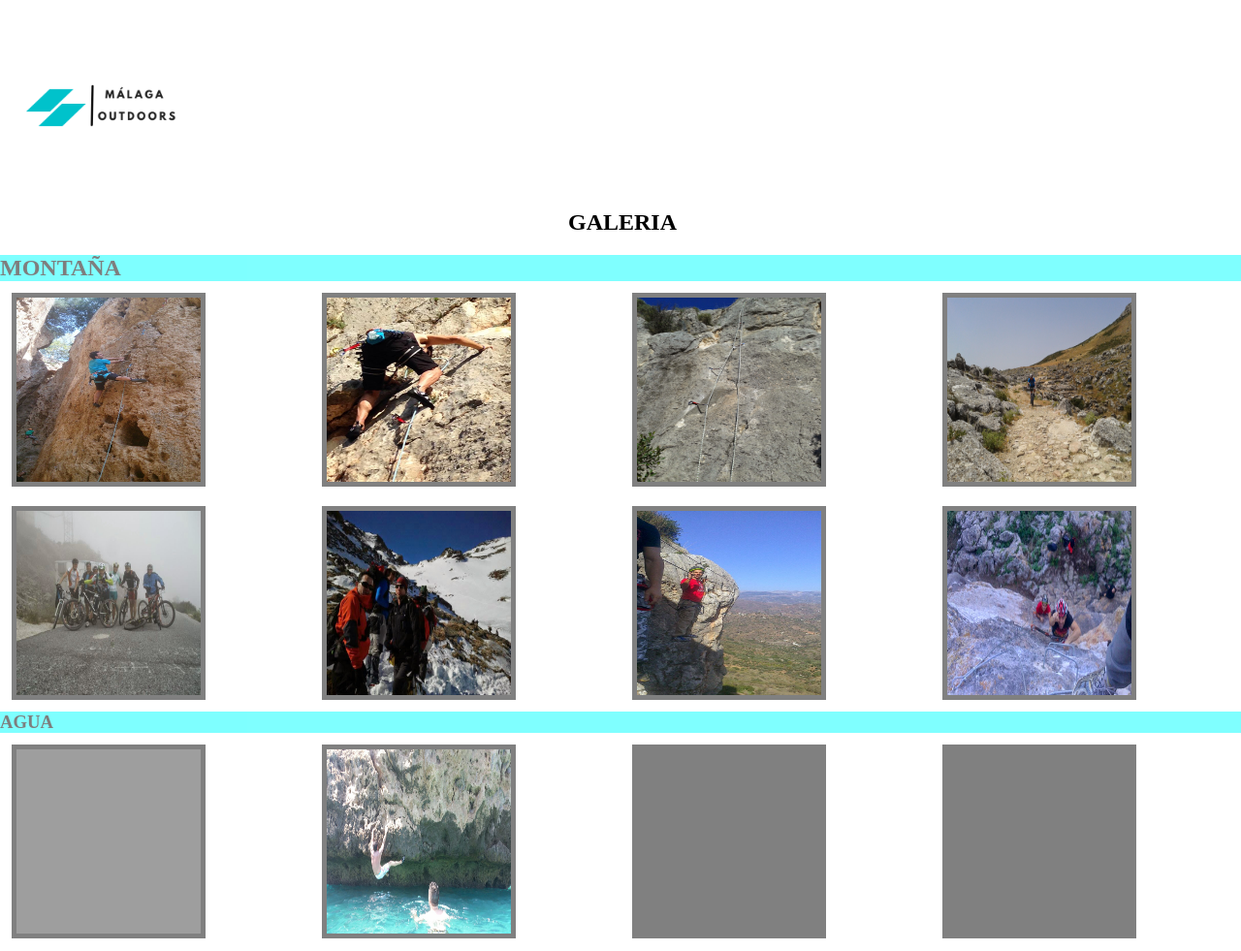
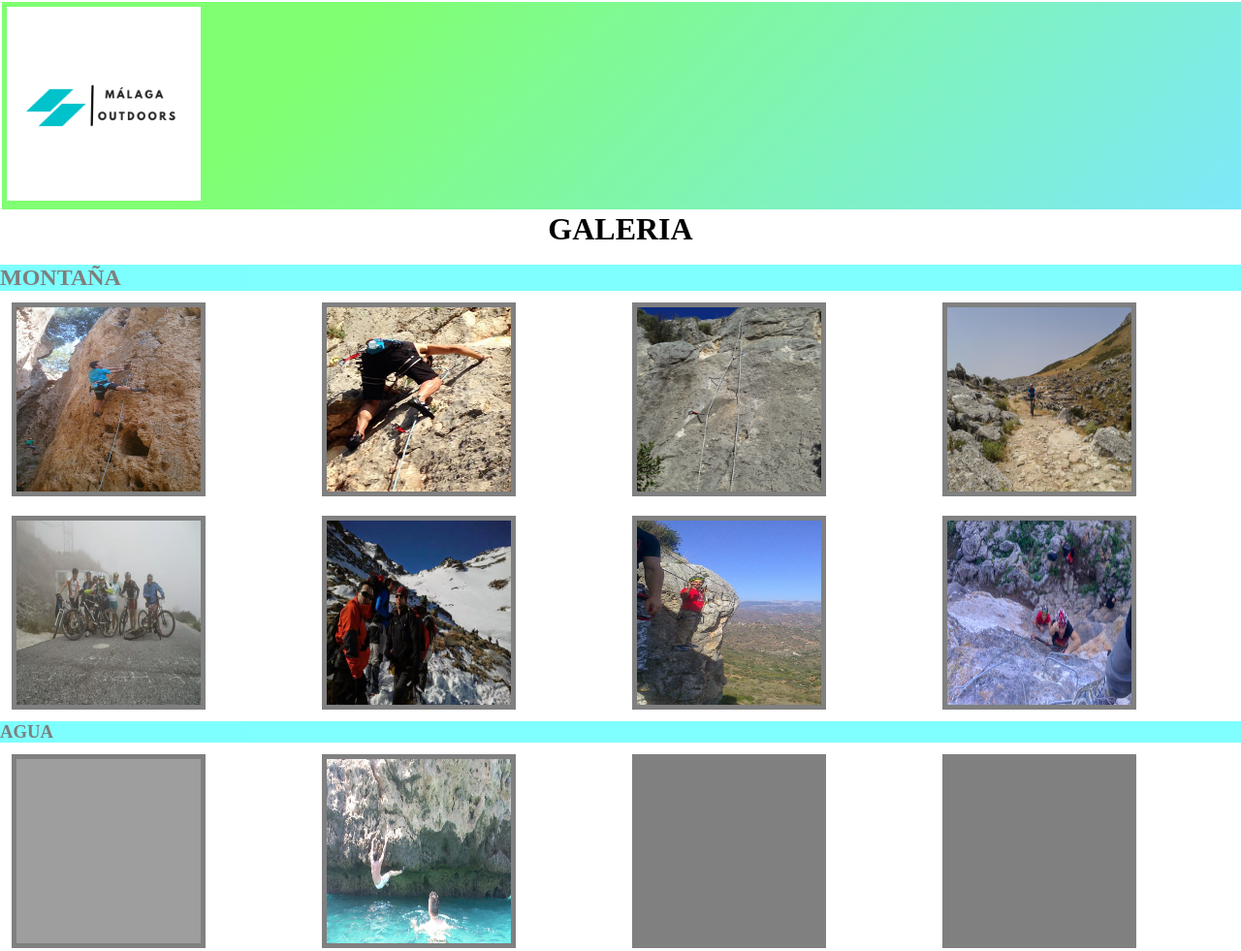
Before and after one commit to Cmpc10112016/Malaga-Outdoors, a plain HTML site: page Galeria.html in a window 1280 px wide. Shown: the top 981 px of the page at 97% size. Drawn offline with Linux system fonts and the light colour scheme; grey boxes are pictures that could not be loaded; a web font is replaced by a local one.

```diff
--- a/Galeria.html
+++ b/Galeria.html
@@ -16,10 +16,10 @@
 </head>
 
 <body>
-    <section class="gridSegundo">
+    <section class="gridSegundo" id="gradienteLineal">
         <a href="Index.html"><img src="Imagen/logo proyecto.png" alt="logo" width="200" height="200"></a>
-        <h1 class="centrar2"> GALERIA</h1>
     </section>
+    <h1 class="centrar2"> GALERIA</h1>
     <header class="lista" id="fondoGaleria">
         <h2 class="fondoOliva1">MONTAÑA</h2>
         <section class="grid">
--- a/estilos.css
+++ b/estilos.css
@@ -11,6 +11,24 @@
 
 
 /*Desktop*/
+
+
+/*Gradiente*/
+
+#gradienteLineal {
+    background-color: #7ee8fa;
+    background-image: linear-gradient(315deg, #7ee8fa 0%, #80ff72 74%);
+}
+
+
+/*.transition {
+    transition: width: 2s, height: 2s;
+}
+
+.transition:hover {
+    width: 300px;
+    height: 300px;
+}*/
 
 .fondoOliva {
     background-color: aqua;
@@ -111,7 +129,6 @@
     margin: 2px;
     padding: 2px;
     list-style-type: none;
-
 }
 
 #fondoGaleria {
@@ -156,8 +173,7 @@
 
 #gridAreas {
     display: grid;
-    grid-template-areas:
-        "logo menu"
+    grid-template-areas: "logo menu"
     /*fila 1*/
     "carrusel carrusel"
     /*fila2*/
@@ -228,54 +244,43 @@
         color: black;
         padding: 20px;
     }
-
     .fondoOliva1 {
         background-color: aqua;
         opacity: 0.5;
         color: black;
     }
-
     #imagenFondo {
         background-image: url(./Imagen/caminito\ del\ rey.jpg);
         opacity: 0.5;
         background-position: center;
     }
-
     .centrar {
         text-align: center;
         font-size: 150%;
     }
-
     .centrar2 {
         text-align: center;
     }
-
     .derecha {
         text-align: right;
     }
-
     .letra {
         font-family: 'open sans';
         font-style: normal;
         font-weight: normal;
     }
-
     .letra2 {
         font-family: 'luxurious roman';
     }
-
     .negrita {
         font-weight: bold;
     }
-
     .cursiva {
         font-style: italic;
     }
-
     .parrafoGrande {
         font-size: 200%;
     }
-
     div {
         background-color: gray;
         width: 200px;
@@ -284,7 +289,6 @@
         justify-items: center;
         align-items: center;
     }
-
     ul li {
         list-style-type: none;
         display: inline-block;
@@ -294,21 +298,17 @@
         margin-left: 5px;
         text-align: center;
     }
-
     li:hover {
         background-color: chartreuse;
         color: black;
     }
-
     .desplegable {
         display: none;
     }
-
     body {
         width: 100%;
         height: 100vh;
     }
-
     header {
         margin: 2px;
         grid-area: logo;
@@ -316,51 +316,41 @@
         align-items: center;
         justify-content: center;
     }
-
     nav {
         margin: 2px;
         padding: 2px;
         list-style-type: none;
         grid-area: menu;
     }
-
     #fondoGaleria {
         background-color: aquamarine;
     }
-
     img {
         margin: 5px;
     }
-
     section {
         width: 100%;
         margin: 2px;
     }
-
     footer {
         margin: 2px;
         grid-area: info;
     }
-
     fieldset {
         border: dotted chartreuse 2px;
     }
-
     .enlaces {
         margin-top: 2px;
         margin-bottom: 2px;
         padding-right: 5px;
     }
-
     .border {
         border: solid 1px chartreuse;
     }
-
     .lista {
         list-style-type: none;
         display: inline;
     }
-
     /*Grids por Areas*/
     #gridAreas {
         display: grid;
@@ -376,28 +366,22 @@
         grid-template-columns: 100%;
         grid-template-rows: 100%;
     }
-
     /*Nombrar por Area*/
     header {
         grid-area: logo;
     }
-
     nav {
         grid-area: menu;
     }
-
     #carrusel {
         grid-area: carrusel;
     }
-
     #identidad {
         grid-area: identidad;
     }
-
     footer {
         grid-area: info;
     }
-
     /*Flexbox*/
     .padre-flex {
         display: flex;
@@ -405,7 +389,6 @@
         flex-wrap: nowrap;
         justify-content: center space-evenly;
     }
-
     .body-flex {
         display: flex;
     }
@@ -421,54 +404,43 @@
         color: black;
         padding: 20px;
     }
-
     .fondoOliva1 {
         background-color: aqua;
         opacity: 0.5;
         color: black;
     }
-
     #imagenFondo {
         background-image: url(./Imagen/caminito\ del\ rey.jpg);
         opacity: 0.5;
         background-position: center;
     }
-
     .centrar {
         text-align: center;
         font-size: 150%;
     }
-
     .centrar2 {
         text-align: center;
     }
-
     .derecha {
         text-align: right;
     }
-
     .letra {
         font-family: 'open sans';
         font-style: normal;
         font-weight: normal;
     }
-
     .letra2 {
         font-family: 'luxurious roman';
     }
-
     .negrita {
         font-weight: bold;
     }
-
     .cursiva {
         font-style: italic;
     }
-
     .parrafoGrande {
         font-size: 200%;
     }
-
     div {
         background-color: gray;
         width: 200px;
@@ -477,7 +449,6 @@
         justify-items: center;
         align-items: center;
     }
-
     ul li {
         list-style-type: none;
         display: inline-block;
@@ -487,21 +458,17 @@
         margin-left: 5px;
         text-align: center;
     }
-
     li:hover {
         background-color: chartreuse;
         color: black;
     }
-
     .desplegable {
         display: none;
     }
-
     body {
         width: 100%;
         height: 100vh;
     }
-
     header {
         margin: 2px;
         grid-area: logo;
@@ -509,51 +476,41 @@
         align-items: center;
         justify-content: center;
     }
-
     nav {
         margin: 2px;
         padding: 2px;
         list-style-type: none;
         grid-area: menu;
     }
-
     #fondoGaleria {
         background-color: aquamarine;
     }
-
     img {
         margin: 5px;
     }
-
     section {
         width: 100%;
         margin: 2px;
     }
-
     footer {
         margin: 2px;
         grid-area: info;
     }
-
     fieldset {
         border: dotted chartreuse 2px;
     }
-
     .enlaces {
         margin-top: 2px;
         margin-bottom: 2px;
         padding-right: 5px;
     }
-
     .border {
         border: solid 1px chartreuse;
     }
-
     .lista {
         list-style-type: none;
         display: inline;
     }
-
     /*Grids por Areas*/
     #gridAreas {
         display: grid;
@@ -569,28 +526,22 @@
         grid-template-columns: 100%;
         grid-template-rows: 100%;
     }
-
     /*Nombrar por Area*/
     header {
         grid-area: logo;
     }
-
     nav {
         grid-area: menu;
     }
-
     #carrusel {
         grid-area: carrusel;
     }
-
     #identidad {
         grid-area: identidad;
     }
-
     footer {
         grid-area: info;
     }
-
     /*Flexbox*/
     .padre-flex {
         display: flex;
@@ -598,7 +549,6 @@
         flex-wrap: nowrap;
         justify-content: center space-evenly;
     }
-
     .body-flex {
         display: flex;
     }
```
Also changed, not shown: Index.html (+3 -9 lines). Lines whose indentation alone changed are shown as unchanged.
